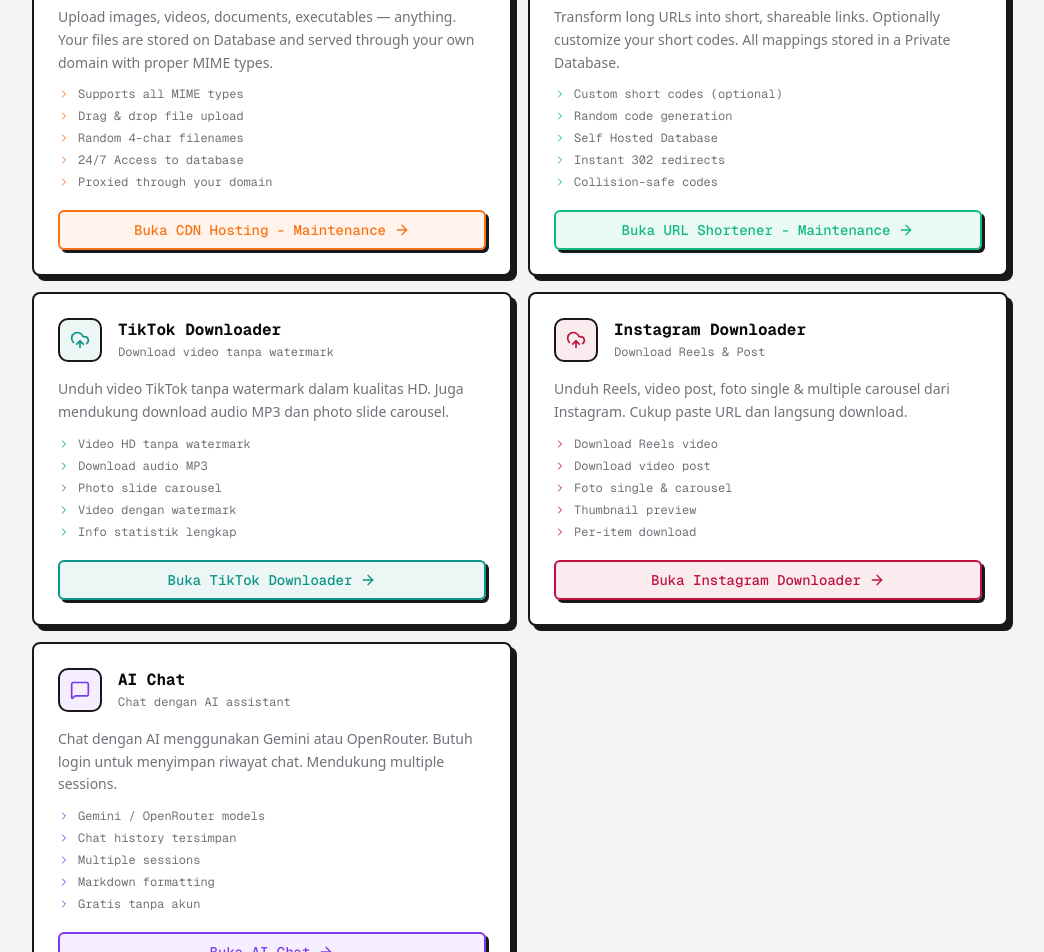
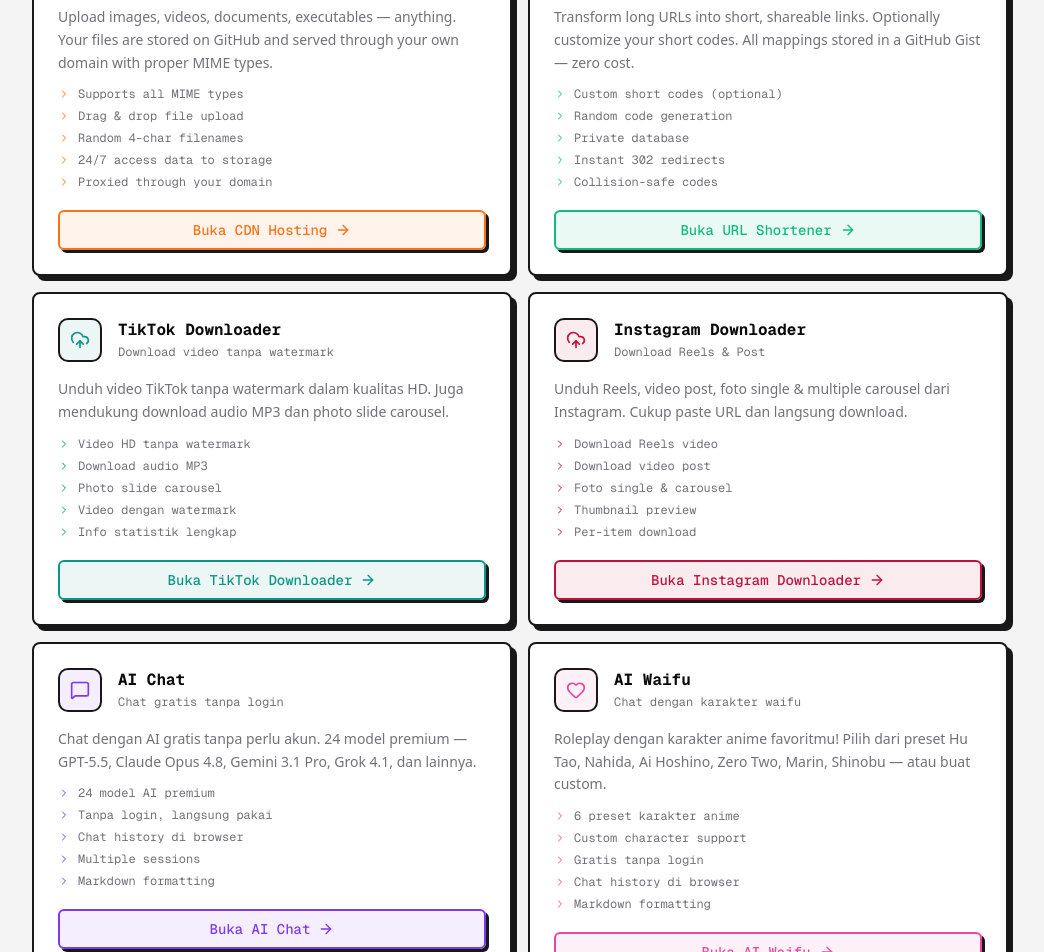
Before and after one commit to FaaOfc/opensorc, a Next.js app: page / in a window 1280 px wide. Shown: the part 1020-1972 px from the top of the page, without its empty margins (120-1164 px from the left). Built offline with nearby package versions, Linux system fonts and the light colour scheme.

Commit message:
Update page.tsx

```diff
--- a/src/app/page.tsx
+++ b/src/app/page.tsx
@@ -18,6 +18,7 @@
   ExternalLink,
   MousePointerClick,
   Server,
+  Heart,
 } from "lucide-react";
 import { siteConfig } from "@/lib/config";
 
@@ -27,37 +28,38 @@
   github: Github,
   palette: Palette,
   message: MessageSquare,
+  heart: Heart,
 };
 
 const features = [
   {
     id: "cdn",
-    title: "CDN Hosting - Maintenance",
+    title: "CDN Hosting",
     subtitle: "Host any file, any mimetype",
     description:
-      "Upload images, videos, documents, executables — anything. Your files are stored on Database and served through your own domain with proper MIME types.",
+      "Upload images, videos, documents, executables — anything. Your files are stored on GitHub and served through your own domain with proper MIME types.",
     icon: "upload-cloud" as const,
     color: "#f97316",
     details: [
       "Supports all MIME types",
       "Drag & drop file upload",
       "Random 4-char filenames",
-      "24/7 Access to database",
+      "24/7 access data to storage",
       "Proxied through your domain",
     ],
   },
   {
     id: "shorturl",
-    title: "URL Shortener - Maintenance",
+    title: "URL Shortener",
     subtitle: "Shorten any URL instantly",
     description:
-      "Transform long URLs into short, shareable links. Optionally customize your short codes. All mappings stored in a Private Database.",
+      "Transform long URLs into short, shareable links. Optionally customize your short codes. All mappings stored in a GitHub Gist — zero cost.",
     icon: "link" as const,
     color: "#10b981",
     details: [
       "Custom short codes (optional)",
       "Random code generation",
-      "Self Hosted Database",
+      "Private database",
       "Instant 302 redirects",
       "Collision-safe codes",
     ],
@@ -97,17 +99,33 @@
   {
     id: "chat",
     title: "AI Chat",
-    subtitle: "Chat dengan AI assistant",
+    subtitle: "Chat gratis tanpa login",
     description:
-      "Chat dengan AI menggunakan Gemini atau OpenRouter. Butuh login untuk menyimpan riwayat chat. Mendukung multiple sessions.",
+      "Chat dengan AI gratis tanpa perlu akun. 24 model premium — GPT-5.5, Claude Opus 4.8, Gemini 3.1 Pro, Grok 4.1, dan lainnya.",
     icon: "message" as const,
     color: "#7c3aed",
     details: [
-      "Gemini / OpenRouter models",
-      "Chat history tersimpan",
+      "24 model AI premium",
+      "Tanpa login, langsung pakai",
+      "Chat history di browser",
       "Multiple sessions",
       "Markdown formatting",
-      "Gratis tanpa akun",
+    ],
+  },
+  {
+    id: "waifu",
+    title: "AI Waifu",
+    subtitle: "Chat dengan karakter waifu",
+    description:
+      "Roleplay dengan karakter anime favoritmu! Pilih dari preset Hu Tao, Nahida, Ai Hoshino, Zero Two, Marin, Shinobu — atau buat custom.",
+    icon: "heart" as const,
+    color: "#ec4899",
+    details: [
+      "6 preset karakter anime",
+      "Custom character support",
+      "Gratis tanpa login",
+      "Chat history di browser",
+      "Markdown formatting",
     ],
   },
 ];
@@ -118,6 +136,7 @@
   ttdl: "/ttdl",
   igdl: "/igdl",
   chat: "/chat",
+  waifu: "/ai-waifu",
 };
 
 export default function HomePage() {
@@ -155,6 +174,9 @@
               <Link href="/chat" className="neo-btn bg-[var(--neo-card-bg)] px-5 py-2.5 font-mono font-medium text-sm flex items-center gap-2" style={{ color: "#7c3aed" }}>
                 <MessageSquare className="size-4" /> AI Chat
               </Link>
+              <Link href="/ai-waifu" className="neo-btn bg-[var(--neo-card-bg)] px-5 py-2.5 font-mono font-medium text-sm flex items-center gap-2" style={{ color: "#ec4899" }}>
+                <Heart className="size-4" /> AI Waifu
+              </Link>
             </div>
           </div>
         </div>
@@ -167,8 +189,8 @@
             {[
               { icon: <Cloud className="size-5" />, label: "Free CDN", desc: "No cost hosting" },
               { icon: <Zap className="size-5" />, label: "Instant", desc: "Sub-second uploads" },
-              { icon: <Shield className="size-5" />, label: "Secure", desc: "GitHub-backed" },
-              { icon: <Globe className="size-5" />, label: "5 Tools", desc: "All in one app" },
+              { icon: <Shield className="size-5" />, label: "Secure", desc: "Secured Database" },
+              { icon: <Globe className="size-5" />, label: "6 Tools", desc: "All in one app" },
             ].map((stat) => (
               <div key={stat.label} className="neo-card p-4 text-center animate-slide-up">
                 <div className="flex justify-center mb-2 text-orange-500">{stat.icon}</div>
@@ -241,7 +263,7 @@
           <div className="grid sm:grid-cols-3 gap-4">
             {[
               { step: "01", title: "Upload / Input", desc: "Drag file untuk CDN, masukkan URL, atau chat dengan AI", icon: <MousePointerClick className="size-6" /> },
-              { step: "02", title: "Proses Otomatis", desc: "File ke GitHub, URL ke Gist, media diproses, AI merespons", icon: <Server className="size-6" /> },
+              { step: "02", title: "Proses Otomatis", desc: "File ke Database File, URL ke JSON Database, media diproses, AI merespons", icon: <Server className="size-6" /> },
               { step: "03", title: "Hasil Instan!", desc: "Dapatkan URL, download media, atau baca respons AI", icon: <Globe className="size-6" /> },
             ].map((item) => (
               <div key={item.step} className="neo-card p-5 sm:p-6 text-center">
```
